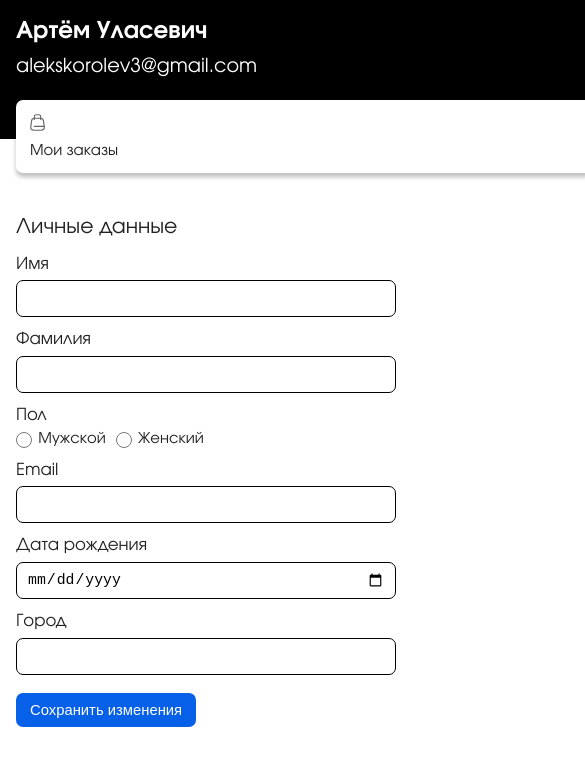
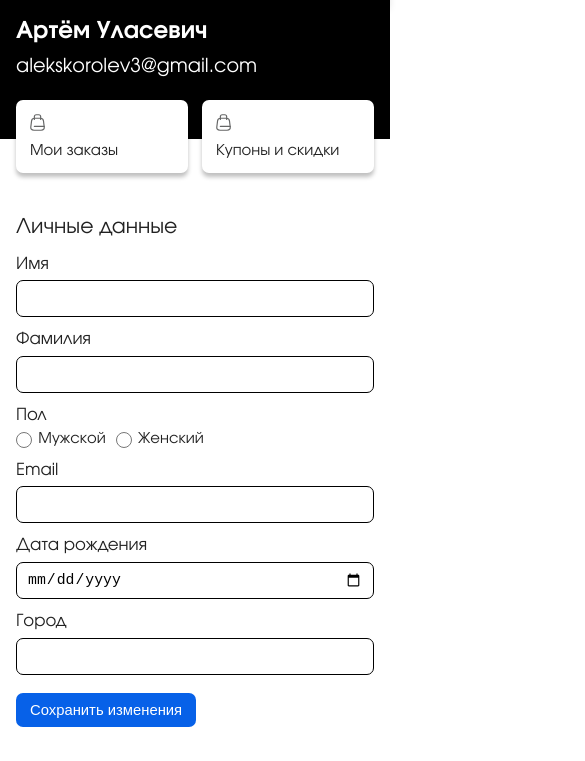
Before and after one commit to alekskorolev3/nails-opencart-shop, a website built with webpack: page personalArea.html in a window 390 px wide. Shown: the part 53-814 px from the top of the page, 585 px wide, since content can reach past the window. Built offline with nearby package versions, Linux system fonts and the light colour scheme; a web font is replaced by a local one.

Commit message:
Minor changes 6

```diff
--- a/components/personalArea.css
+++ b/components/personalArea.css
@@ -121,6 +121,13 @@
 
 }
 
+@media screen and (max-width: 1200px) {
+  .person-wrapper {
+    min-width: unset!important;
+    margin: unset!important;
+  }
+}
+
 @media screen and (max-width: 768px) {
   .person {
     flex-direction: column;
@@ -134,6 +141,8 @@
   .person-wrapper {
     padding: 0 0 20px;
     gap: 62px;
+    min-width: unset!important;
+    margin: unset!important;
   }
 
   .person {
```
